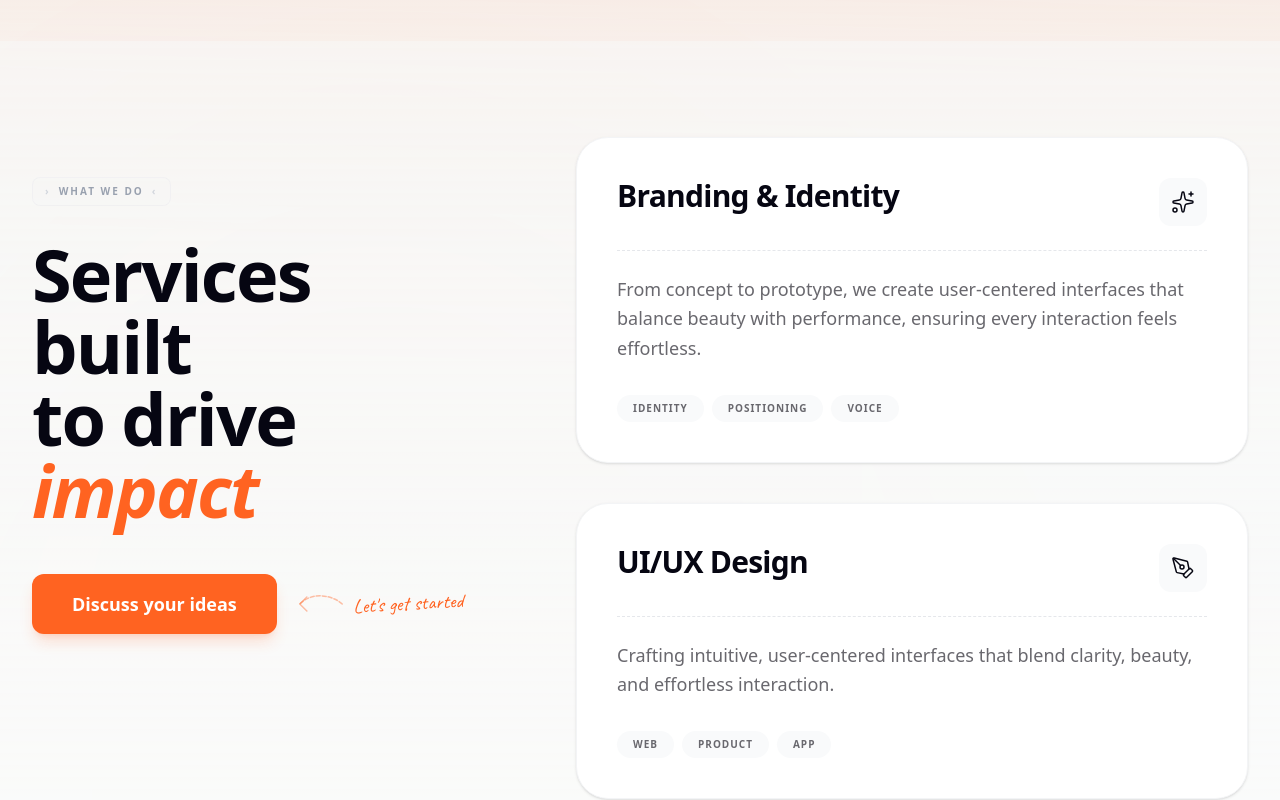
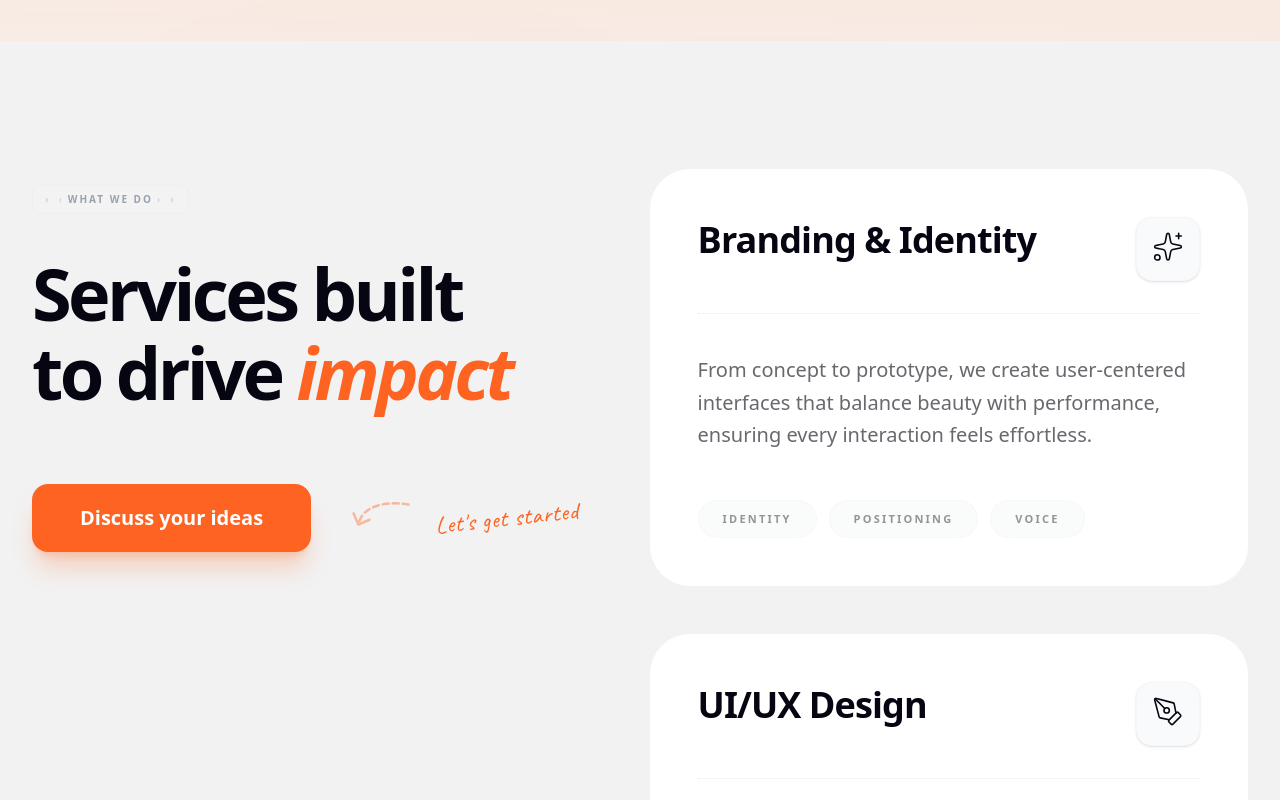
Before and after one commit to konthamsohith/capablegroup, a React (Vite) app: page / in a window 1280 px wide. Shown: the part 1580-2380 px from the top of the page. Built offline with nearby package versions, Linux system fonts and the light colour scheme.

Commit message:
new update

```diff
--- a/src/components/Services.tsx
+++ b/src/components/Services.tsx
@@ -2,40 +2,59 @@ import React from 'react';
 import { motion } from 'framer-motion';
 import { Sparkles, PenTool, Code2, Smartphone, ShoppingBag, Megaphone } from 'lucide-react';
 
-const ServiceCard = ({ title, description, tags, icon: Icon }: { title: string, description: string, tags: string[], icon: any }) => (
+const ServiceCard = ({ title, description, tags, icon: Icon, index }: { title: string, description: string, tags: string[], icon: any, index: number }) => (
+    <div
+        className="sticky top-32 mb-12 last:mb-0"
+        style={{ zIndex: index + 10 }}
+    >
         <motion.div
-        initial={{ opacity: 0, y: 50 }}
+            initial={{ opacity: 0, y: 40 }}
             whileInView={{ opacity: 1, y: 0 }}
-        viewport={{ once: true, margin: "-10% 0px -10% 0px" }}
+            viewport={{ once: true, margin: "-10%" }}
             transition={{ duration: 0.8, ease: [0.21, 0.47, 0.32, 0.98] }}
-        className="relative bg-white p-8 md:p-10 rounded-[32px] border border-gray-100 shadow-sm hover:shadow-md transition-shadow duration-300 group mb-10 last:mb-0"
+            className="bg-white p-10 md:p-12 rounded-[40px] transition-all duration-500 group"
         >
-        <div className="flex justify-between items-start mb-6">
-            <h3 className="text-2xl md:text-3xl font-bold text-secondary tracking-tight">
+            <div className="flex justify-between items-start mb-8">
+                <h3 className="text-3xl md:text-4xl font-bold text-secondary tracking-tight max-w-[70%] leading-tight">
                     {title}
                 </h3>
-            <div className="w-12 h-12 rounded-xl bg-gray-50 flex items-center justify-center text-secondary group-hover:bg-primary/10 group-hover:text-primary transition-colors duration-300">
-                <Icon size={24} strokeWidth={1.5} />
-            </div>
+                <motion.div
+                    whileHover={{ scale: 1.1, rotate: 5 }}
+                    className="w-16 h-16 rounded-2xl bg-gray-50 flex items-center justify-center text-secondary group-hover:bg-primary/10 group-hover:text-primary transition-all duration-300 border border-gray-100/50 shadow-sm"
+                >
+                    <motion.div
+                        animate={{
+                            y: [0, -4, 0],
+                        }}
+                        transition={{
+                            duration: 4,
+                            repeat: Infinity,
+                            ease: "easeInOut"
+                        }}
+                    >
+                        <Icon size={32} strokeWidth={1.2} />
+                    </motion.div>
+                </motion.div>
             </div>
 
-        <div className="border-t border-dashed border-gray-200 my-6"></div>
+            <div className="border-t border-dotted border-gray-200/80 mb-10"></div>
 
-        <p className="text-muted text-lg leading-relaxed mb-8">
+            <p className="text-muted text-xl leading-relaxed mb-12 font-medium">
                 {description}
             </p>
 
-        <div className="flex flex-wrap gap-2">
+            <div className="flex flex-wrap gap-3">
                 {tags.map((tag) => (
                     <span
                         key={tag}
-                    className="px-4 py-1.5 bg-gray-50 text-[10px] font-bold tracking-[0.1em] text-muted uppercase rounded-full"
+                        className="px-6 py-2.5 bg-gray-50/80 text-[11px] font-black tracking-[0.2em] text-muted/70 uppercase rounded-full border border-gray-100/50"
                     >
                         {tag}
                     </span>
                 ))}
             </div>
         </motion.div>
+    </div>
 );
 
 const Services: React.FC = () => {
@@ -79,34 +98,42 @@ const Services: React.FC = () => {
     ];
 
     return (
-        <section id="services" className="py-24 bg-[#f8f9fa]/50">
+        <section id="services" className="py-32 bg-[#F2F2F2]">
             <div className="max-w-7xl mx-auto px-4 sm:px-6 lg:px-8">
-                <div className="grid grid-cols-1 lg:grid-cols-[0.8fr_1.2fr] gap-16 lg:gap-24">
+                <div className="grid grid-cols-1 lg:grid-cols-[0.45fr_0.55fr] gap-20 lg:gap-32 items-stretch">
                     {/* Left Column Container */}
                     <div className="relative">
                         {/* Sticky Header Content */}
-                        <div className="lg:sticky lg:top-32 py-10">
+                        <div className="lg:sticky lg:top-40 h-fit py-4">
                             <div className="flex flex-col items-start text-left">
-                                <span className="section-tag mb-8 uppercase tracking-[0.2em] font-black text-[10px]">WHAT WE DO</span>
+                                <span className="section-tag mb-10 text-primary border-primary/20 bg-primary/5">
+                                    <span className="flex items-center gap-1">
+                                        <span className="opacity-50 font-light">‹</span>
+                                        <span>WHAT WE DO</span>
+                                        <span className="opacity-50 font-light">›</span>
+                                    </span>
+                                </span>
 
-                                <h2 className="text-5xl md:text-7xl font-bold text-secondary tracking-tight mb-12">
+                                <h2 className="text-6xl md:text-7xl font-bold text-secondary tracking-tighter mb-14 leading-[1.1]">
                                     Services built <br />
                                     to drive <span className="text-primary italic">impact</span>
                                 </h2>
 
-                                <div className="relative inline-block">
-                                    <button className="bg-primary text-white px-10 py-4 rounded-xl font-bold text-lg hover:bg-primary/90 transition-all shadow-lg shadow-primary/20">
+                                <div className="relative inline-block mt-4">
+                                    <button className="bg-primary text-white px-12 py-5 rounded-2xl font-bold text-xl hover:bg-primary/90 transition-all shadow-xl shadow-primary/25 active:scale-95">
                                         Discuss your ideas
                                     </button>
 
                                     {/* Handwritten Note & Arrow */}
-                                    <div className="absolute left-[110%] top-1/2 -translate-y-1/2 hidden xl:block whitespace-nowrap">
-                                        <div className="flex items-center gap-3">
-                                            <svg width="40" height="40" viewBox="0 0 40 40" fill="none" className="text-primary/40 -scale-x-100 rotate-45">
-                                                <path d="M5 5C15 5 35 15 35 35" stroke="currentColor" strokeWidth="1.5" strokeLinecap="round" strokeDasharray="4 2" />
-                                                <path d="M25 35L35 35L35 25" stroke="currentColor" strokeWidth="1.5" strokeLinecap="round" strokeLinejoin="round" />
+                                    <div className="absolute left-full ml-10 top-1/2 -translate-y-1/2 hidden xl:block whitespace-nowrap">
+                                        <div className="flex items-center gap-5">
+                                            <div className="relative w-16 h-12">
+                                                <svg width="60" height="40" viewBox="0 0 60 40" fill="none" className="text-primary/40 -scale-x-100 rotate-12">
+                                                    <path d="M5 5C15 5 50 10 50 35" stroke="currentColor" strokeWidth="2.5" strokeLinecap="round" strokeDasharray="6 4" />
+                                                    <path d="M40 28L50 35L57 25" stroke="currentColor" strokeWidth="2.5" strokeLinecap="round" strokeLinejoin="round" />
                                                 </svg>
-                                            <span className="handwritten text-primary text-xl -rotate-3">
+                                            </div>
+                                            <span className="handwritten text-primary text-2xl -rotate-6 tracking-wide">
                                                 Let's get started
                                             </span>
                                         </div>
@@ -116,10 +143,10 @@ const Services: React.FC = () => {
                         </div>
                     </div>
 
-                    {/* Right Column - Scrolling Grid */}
-                    <div className="flex flex-col relative z-10">
+                    {/* Right Column - Sticky Stacking List */}
+                    <div className="flex flex-col relative">
                         {services.map((service, index) => (
-                            <ServiceCard key={index} {...service} />
+                            <ServiceCard key={index} {...service} index={index} />
                         ))}
                     </div>
                 </div>
--- a/src/pages/Home.tsx
+++ b/src/pages/Home.tsx
@@ -18,7 +18,7 @@ import stratoLogo from '../assets/logos/strato.png';
 
 const Home: React.FC = () => {
     return (
-        <div className="min-h-screen bg-background overflow-x-hidden relative font-sans">
+        <div className="min-h-screen bg-background overflow-x-clip relative font-sans">
             {/* Background Subtle Gradient Blobs with Enhanced Dynamics */}
             <div className="absolute top-0 left-0 w-full h-full overflow-hidden z-0 pointer-events-none">
                 <motion.div
```
Also changed, not shown: src/components/Process.tsx (+9 -9 lines). Lines whose indentation alone changed are shown as unchanged.
